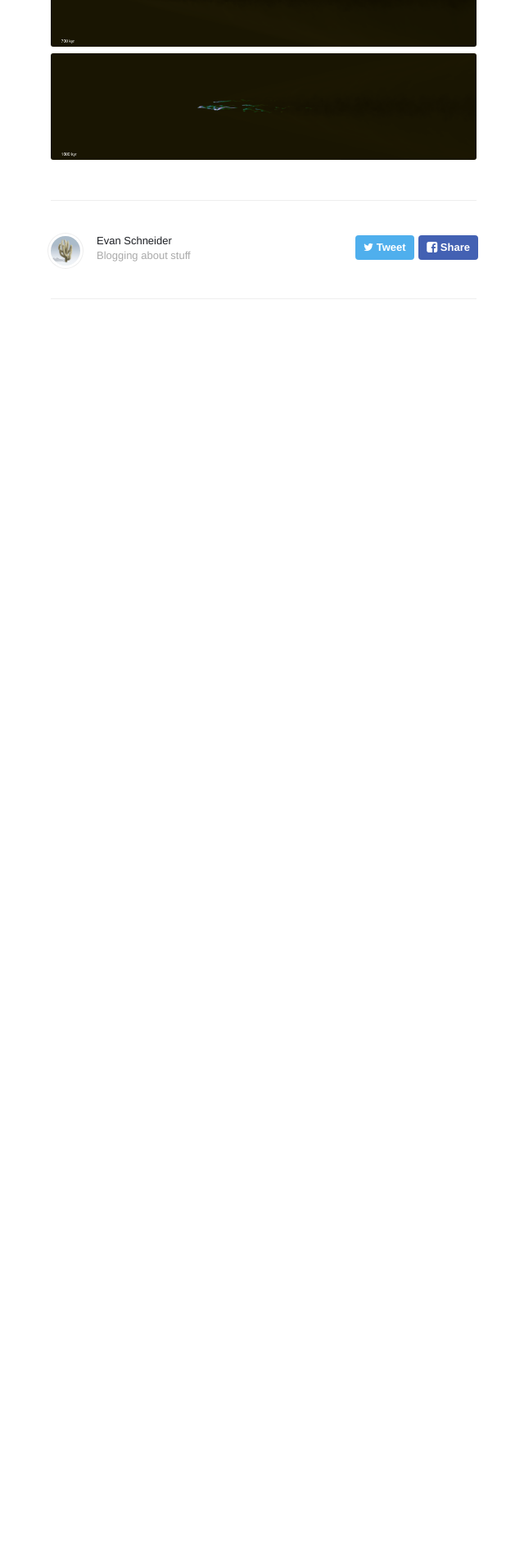
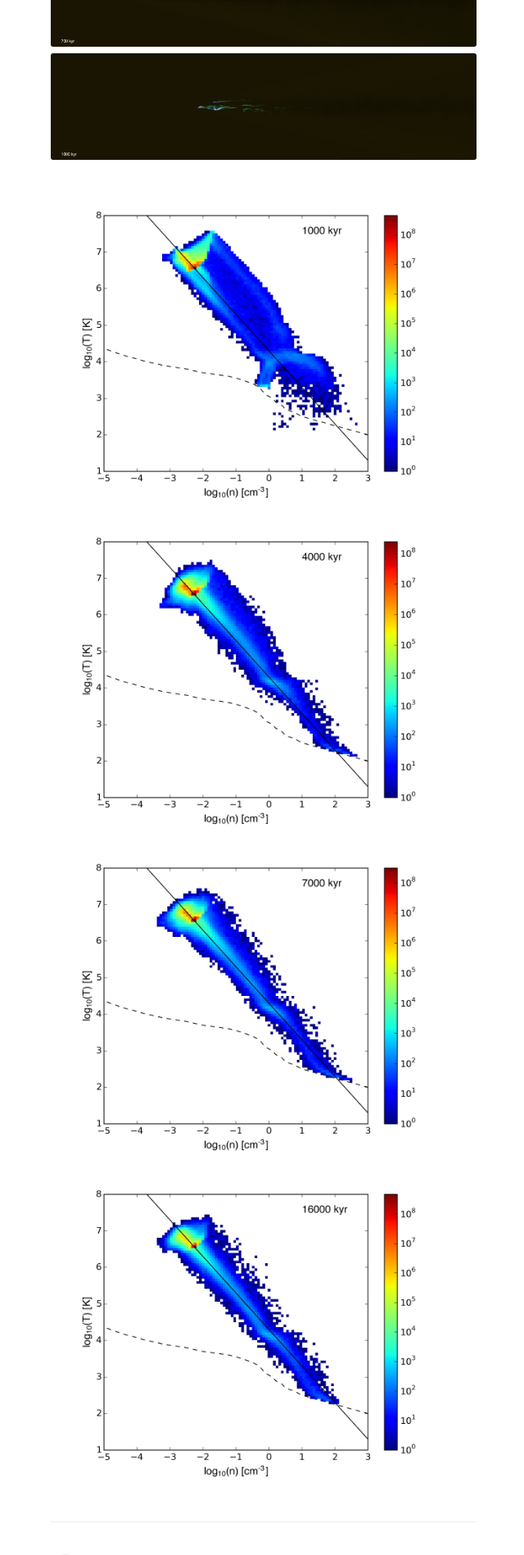
Before and after one commit to evaneschneider/site, a Jekyll site: the page built from _posts/2016-3-21-Titan_tests.markdown, in a window 1280 px wide. Shown: the part 650-2547 px from the top of the page at 82% size, without its empty margins (318-958 px from the left). Built offline with Jekyll 4.4.1, drawn with Linux system fonts in a browser that asks for light colours; nearby versions of some CDN libraries; before the commit the page ends 1155 px from its top, so only the background shows below that.

Commit message:
more plots

```diff
--- a/_posts/2016-3-21-Titan_tests.markdown
+++ b/_posts/2016-3-21-Titan_tests.markdown
@@ -8,3 +8,9 @@ description: Some analysis plots from a Titan run
 <img src="{{ site.url }}assets/images/swn1_400.png">
 <img src="{{ site.url }}assets/images/swn1_700.png">
 <img src="{{ site.url }}assets/images/swn1_1600.png">
+
+
+<img src="{{ site.url }}assets/images/swn1_nT_100.png">
+<img src="{{ site.url }}assets/images/swn1_nT_400.png">
+<img src="{{ site.url }}assets/images/swn1_nT_700.png">
+<img src="{{ site.url }}assets/images/swn1_nT_1600.png">
```
Also changed, not shown: assets/images/swn1_nT_100.png (added), assets/images/swn1_nT_1600.png (added), assets/images/swn1_nT_400.png (added), assets/images/swn1_nT_700.png (added).
